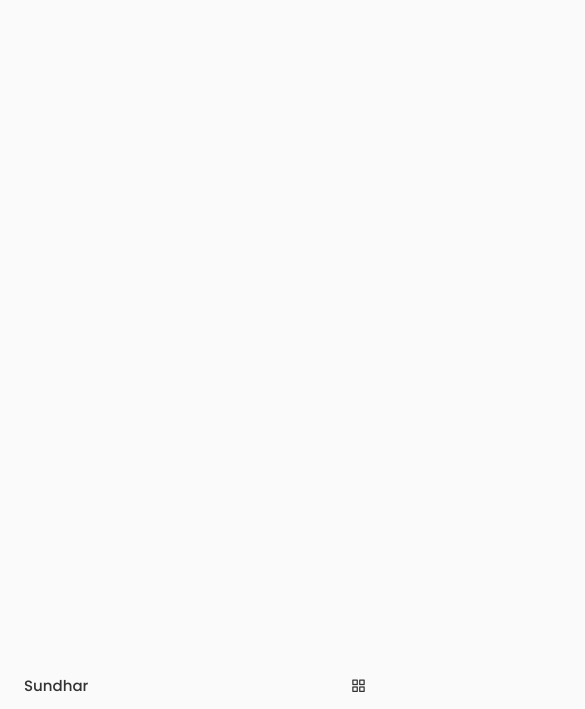
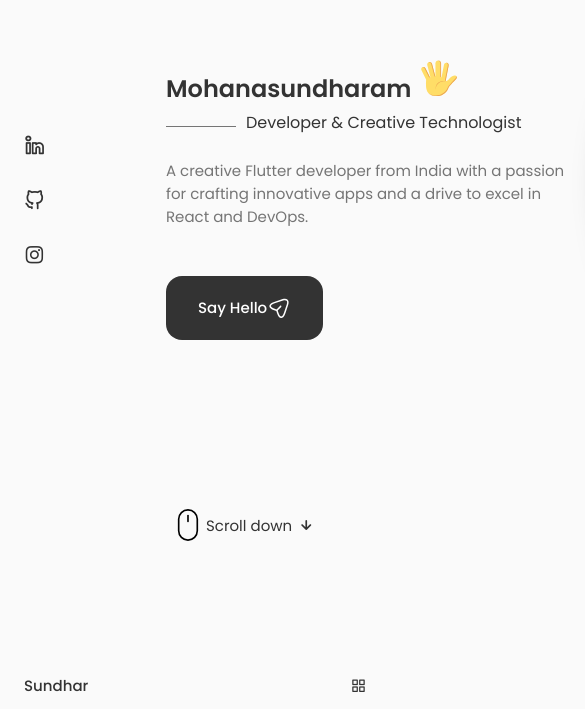
Before and after one commit to Sundhar22/portfolio-react, a React (Create React App) app: page / in a window 390 px wide. Shown: the part 135-844 px from the top of the page, 585 px wide, since content can reach past the window. Built offline with nearby package versions, Linux system fonts and the light colour scheme.

Commit message:
Implemented main page and updated header component in Home page without mobile responsive

```diff
--- a/src/App.js
+++ b/src/App.jsx
@@ -1,11 +1,15 @@
 
 import './App.css';
 import Header from './components/header/Header';
+import Home from './components/home/Home';
 
 function App() {
   return (
     <>
       <Header/>
+      <main>
+      <Home/>
+      </main>
     </>
   );
 }
--- a/src/components/header/Header.jsx
+++ b/src/components/header/Header.jsx
@@ -1,5 +1,3 @@
-
-
 import React , {useState}from 'react'
 import './header.css'
 
--- /dev/null
+++ b/src/components/home/Home.jsx
@@ -0,0 +1,26 @@
+import React from 'react'
+import Social from './social.jsx'
+import Data from './data.jsx'
+import './home.css'
+import ScrollDown from './scrollDown.jsx'
+const Home = () => {
+  return (
+    <section className="home section" id="home">
+      <div className="home__container container grid">
+
+        <div className="home__content grid">
+          <Social/>
+          <div className="home__img"></div>
+          <Data/>
+        </div>
+        <ScrollDown/>
+
+      </div>
+
+
+    </section>
+
+  )
+}
+
+export default Home
--- /dev/null
+++ b/src/components/home/data.jsx
@@ -0,0 +1,29 @@
+import React from 'react'
+import hi from "../../assets/hand.svg"
+import send from "../../assets/send.svg"
+function Data() {
+    return (
+        <div className="home__data">
+
+            <h1 className="home__title">
+                Mohanasundharam
+                <img className='home__hand' src={hi} alt="hand" />
+            </h1>
+
+            <h3 className="home__subtitle">
+                Developer & Creative Technologist
+            </h3>
+
+            <p className="home__description">
+                A creative Flutter developer from India with a passion for crafting innovative apps and a drive to excel in React and DevOps.
+            </p>
+
+            <a href='#contact' className="home__button button           button--flex">
+                Say Hello <img  src={send} alt="send" />
+            </a>
+
+        </div>
+    )
+}
+
+export default Data
--- /dev/null
+++ b/src/components/home/home.css
@@ -0,0 +1,150 @@
+.home__container{
+  row-gap: 7rem;
+}
+
+.home__content{
+
+    grid-template-columns: 110px  repeat(2, 1fr);
+    padding-top: 5.5rem;
+    align-items: center;
+    column-gap: 2rem;
+
+}
+
+
+
+.social_content{
+    display: grid;
+    grid-template-columns:max-content;
+    row-gap: 1.5rem;
+
+}
+.social_content a{
+    color: var(--title-color);
+    font-size: 1.3rem;
+}
+.social_content a:hover{
+    color: var(--title-color-dark);
+
+}
+
+.home__title{
+    font-size:var(--h1-font-size);
+    margin-bottom: var(--mb-0-25);
+    min-width:414.5px;
+
+}
+.home__hand{
+     width: 38px;
+    height: 38px;
+    margin-left: .5rem;
+}
+
+.home__subtitle{
+
+    position: relative;
+    font-size: var(--h3-font-size);
+    padding-left: 5.0rem;
+    font-weight: var(--font-normal);
+    margin-bottom: var(--mb-1);
+
+
+}
+.home__subtitle::before{
+    content: '';
+    position: absolute;
+    width: 70px;
+    height: 1px;
+    background-color:var(--text-color) ;
+    left: 0;
+    top: 1rem;
+}
+.home__description{
+    max-width: 400px;
+    margin-bottom: var(--mb-3);
+    margin-top: var(--mb-1-5);
+}
+.home__img {
+    background-image: url(../../assets/pic.jpg);
+    background-repeat: no-repeat;
+    background-size: cover;
+    background-position: center;
+    width: 300px;
+    order: 1;
+    box-shadow: inset 0 0 0 9px rgb(255 255 255 /30%);
+    height: 300px;
+    justify-content: center;
+    animation: profile__animation 8s ease-in-out infinite 1s, pulse 2s infinite;
+    animation-delay: 1s; /* Delay the animation by 1 second */
+    animation-timing-function: cubic-bezier(0.68, -0.55, 0.27, 1.55); /* Custom timing function */
+  }
+
+  @keyframes profile__animation {
+    0% {
+      transform: translateY(-10px);
+      border-radius: 60% 40% 30% 70% / 60% 30% 70% 40%;
+      box-shadow: 0 0 20px rgba(0, 0, 0, 0.3); /* Add a box-shadow */
+    }
+    50% {
+      transform: translateY(10px);
+      border-radius: 30% 60% 70% 40% / 50% 60% 30% 60%;
+      box-shadow: 0 0 30px rgba(0, 0, 0, 0.5); /* Increase the box-shadow */
+    }
+    100% {
+      transform: translateY(-10px);
+      border-radius: 60% 40% 30% 70% / 60% 30% 70% 40%;
+      box-shadow: 0 0 20px rgba(0, 0, 0, 0.3); /* Reset the box-shadow */
+    }
+  }
+  @keyframes pulse {
+    0% {
+      transform: scale(1);
+    }
+    50% {
+      transform: scale(1.05);
+    }
+    100% {
+      transform: scale(1);
+    }
+  }
+
+  .home__scroll-button{
+    display: flex;
+    align-items: center;
+    margin-top: var(--mb-3);
+    color: var(--title-color);
+    cursor: pointer;
+  }
+  .home__scroll{
+    margin-left: 9.25rem;
+  }
+  .wheel{
+    animation: scroll 2s ease infinite;
+  }
+
+
+  .home__scroll-button:hover{
+    color: var(--title-color-dark);
+  }
+
+  @keyframes scroll {
+    0% {
+      transform: translateY(0);
+    }
+    30% {
+      transform: translateY(3.75px);
+    }
+  }
+
+
+  .home__scroll-name{
+    color: var(--title-color);
+    font-weight: var(--font-normal);
+    margin-right: var(--mb-0-25);
+    margin-left: 2px;
+  }
+
+  .home__scroll-arrow{
+    font-size: 1.25rem;
+    color: var(--title-color);
+  }
--- /dev/null
+++ b/src/components/home/scrollDown.jsx
@@ -0,0 +1,16 @@
+import React from 'react'
+import './home.css'
+import scrollIcon from '../../assets/scroll.svg'
+function ScrollDown() {
+  return (
+    <div className="home__scroll">
+        <a href="#about" className="home__scroll-button button--flex">
+            <img src={scrollIcon} alt="mouse" className="home__scroll-image" />
+                <span className="home__scroll-name">Scroll down</span>
+            <i className="uil uil-arrow-down home__scroll-arrow"></i>
+        </a>
+    </div>
+  )
+}
+
+export default ScrollDown
--- /dev/null
+++ b/src/components/home/social.jsx
@@ -0,0 +1,25 @@
+import React from 'react'
+
+function Social() {
+  return (
+    <div className="social_content">
+
+
+      <a href="https://www.linkedin.com/in/mohanasundharam-s" className="home__social-icon" target='_blank' rel="noreferrer">
+        <i className="uil uil-linkedin-alt"></i>
+      </a>
+
+
+      <a href="https://github.com/Sundhar22" className="home__social-icon" target='_blank' rel="noreferrer">
+        <i className="uil uil-github-alt"></i>
+      </a>
+
+
+      <a href="https://www.instagram.com/carzy_prime/" className="home__social-icon" target='_blank' rel="noreferrer">
+        <i className="uil uil-instagram"></i>
+      </a>
+    </div>
+  )
+}
+
+export default Social
```
Also changed, not shown: src/assets/send.svg.
